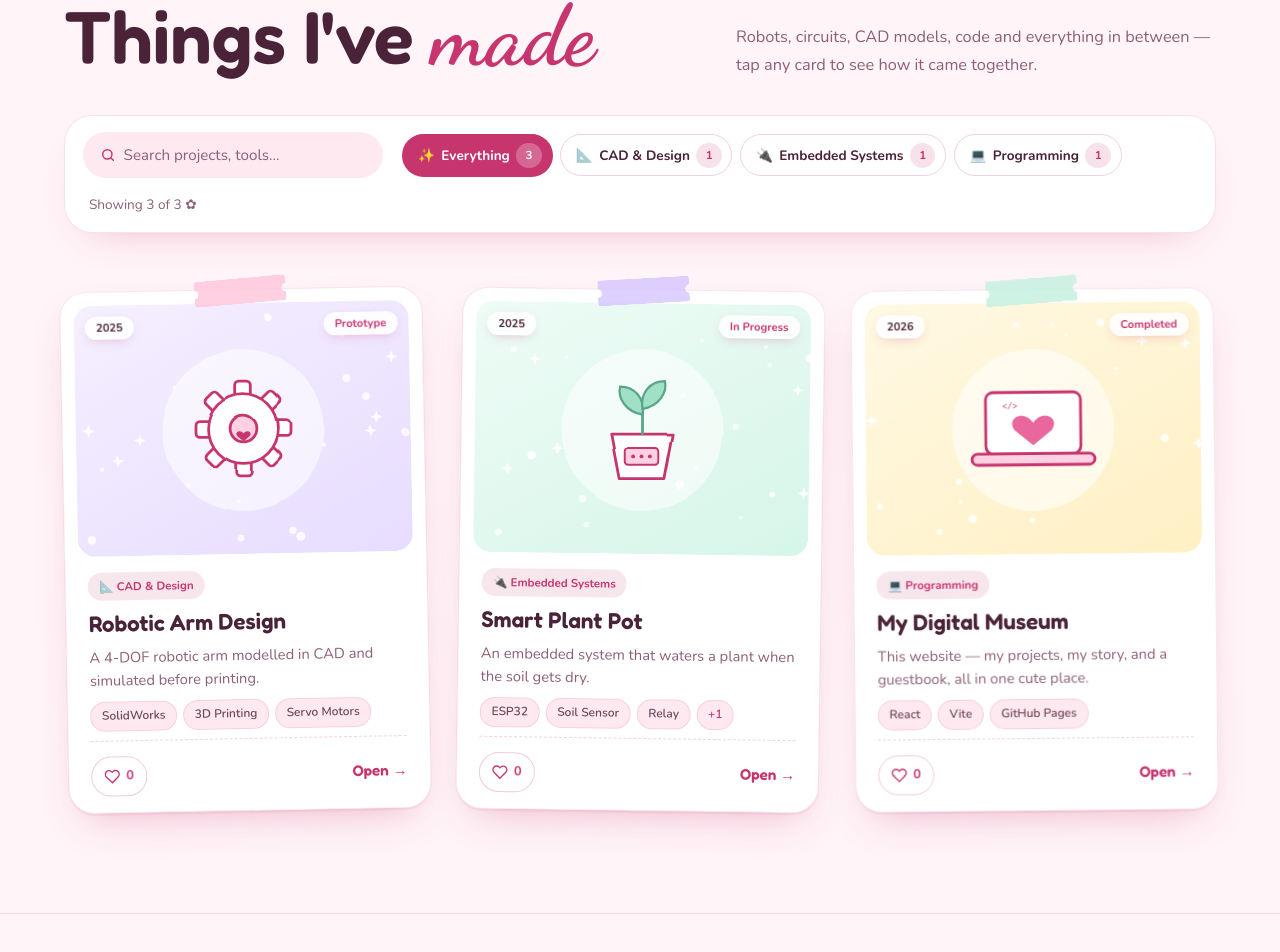
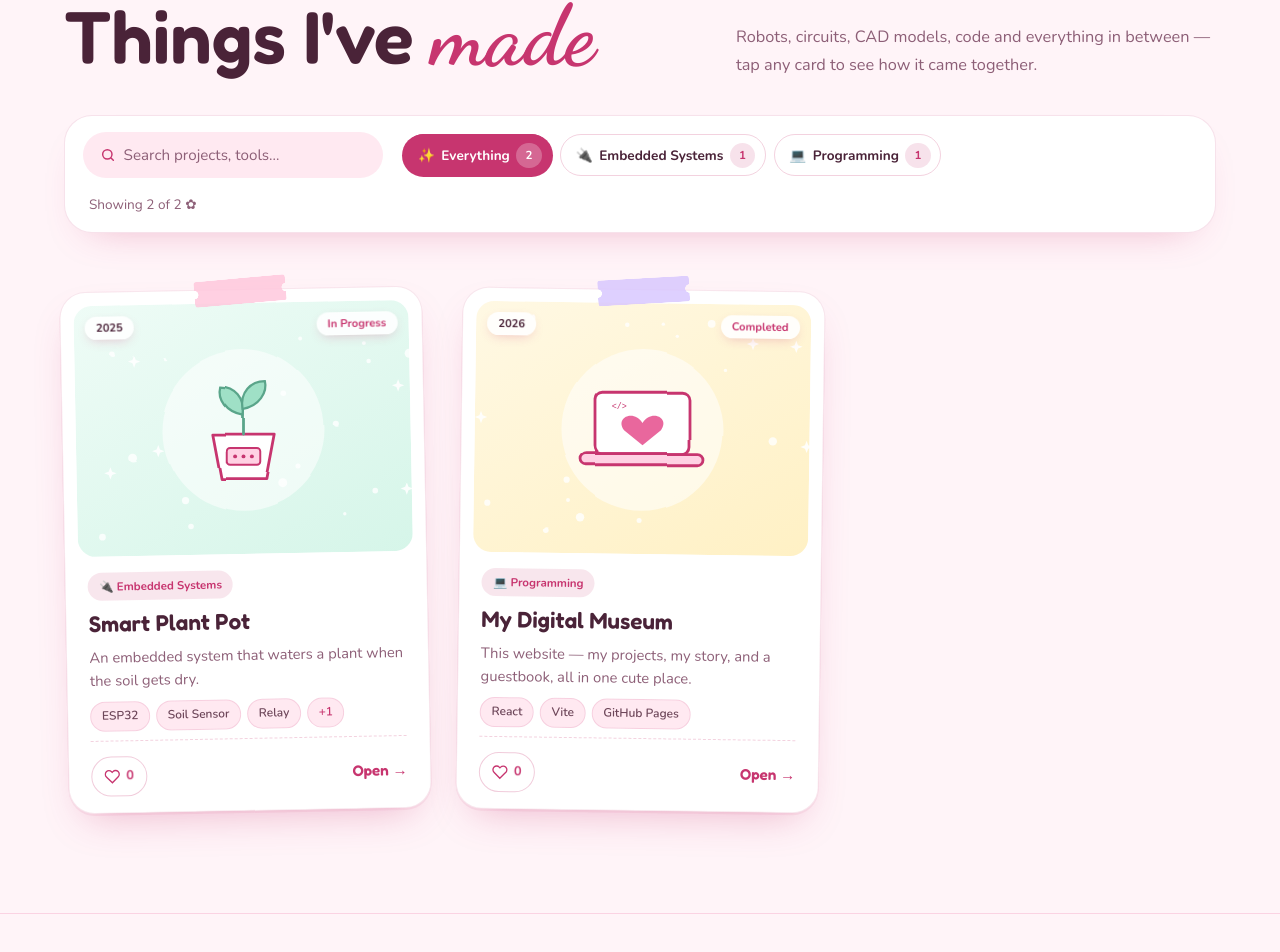
Before and after one commit to tsneem6/digital-museum, a React (Vite) app: page / in a window 1280 px wide. Shown: the part 1295-2247 px from the top of the page. Built offline with nearby package versions, Linux system fonts and the light colour scheme; no server answers; the database is empty; a web font is replaced by a local one.

Commit message:
chore: auto-update projects, settings, and timeline from live editor

```diff
--- a/src/data/projects.js
+++ b/src/data/projects.js
@@ -1,29 +1,5 @@
 // Auto-generated by Museum Editor
 export const INITIAL_PROJECTS = [
-  {
-    "id": "p2",
-    "title": "Robotic Arm Design",
-    "subtitle": "A 4-DOF robotic arm modelled in CAD and simulated before printing.",
-    "category": "CAD & Design",
-    "year": "2025",
-    "description": "SAMPLE PROJECT — replace me! Full CAD model of a four-axis arm, with motion studies to check reach and torque.",
-    "longDescription": "Describe the design process: sketches, CAD, simulation, and the final result.",
-    "tech": [
-      "SolidWorks",
-      "3D Printing",
-      "Servo Motors"
-    ],
-    "color": "#e6dbff",
-    "accentColor": "#a98bf0",
-    "link": "#",
-    "repo": "#",
-    "featured": false,
-    "status": "Prototype",
-    "coverImage": "images/sample-gear.svg",
-    "screenshots": [],
-    "collaborators": [],
-    "instructor": null
-  },
   {
     "id": "p3",
     "title": "Smart Plant Pot",
```
